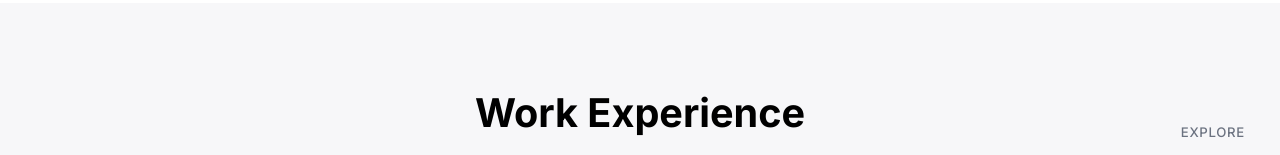
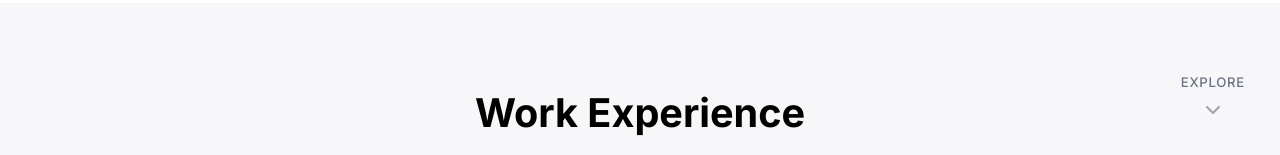
Before and after one commit to jackychen-dev/portfolio, a Next.js app: page / in a window 1280 px wide. Shown: the part 797-952 px from the top of the page. Built offline with nearby package versions, Linux system fonts and the light colour scheme.

Commit message:
Fix ScrollArrow opacity conflict and improve scroll tracking

```diff
--- a/components/ScrollArrow.tsx
+++ b/components/ScrollArrow.tsx
@@ -7,17 +7,16 @@ export default function ScrollArrow() {
   const { scrollYProgress } = useScroll()
 
   // Transform scroll progress to arrow position (moves down as you scroll)
-  // Maps scroll progress (0-1) to pixel movement (0-200px)
-  const arrowY = useTransform(scrollYProgress, [0, 0.5], [0, 200])
+  // Maps scroll progress (0-1) to pixel movement (0-150px)
+  const arrowY = useTransform(scrollYProgress, [0, 0.4], [0, 150])
 
-  // Fade out as user scrolls past the hero section
-  const opacity = useTransform(scrollYProgress, [0, 0.2], [1, 0])
+  // Fade out as user scrolls past the hero section (after 30% scroll)
+  const opacity = useTransform(scrollYProgress, [0, 0.3], [1, 0])
 
   return (
     <motion.a
       href="#experience"
       initial={{ opacity: 0 }}
-      animate={{ opacity: 1 }}
       transition={{ delay: 1, duration: 0.5 }}
       style={{
         y: arrowY,
```
